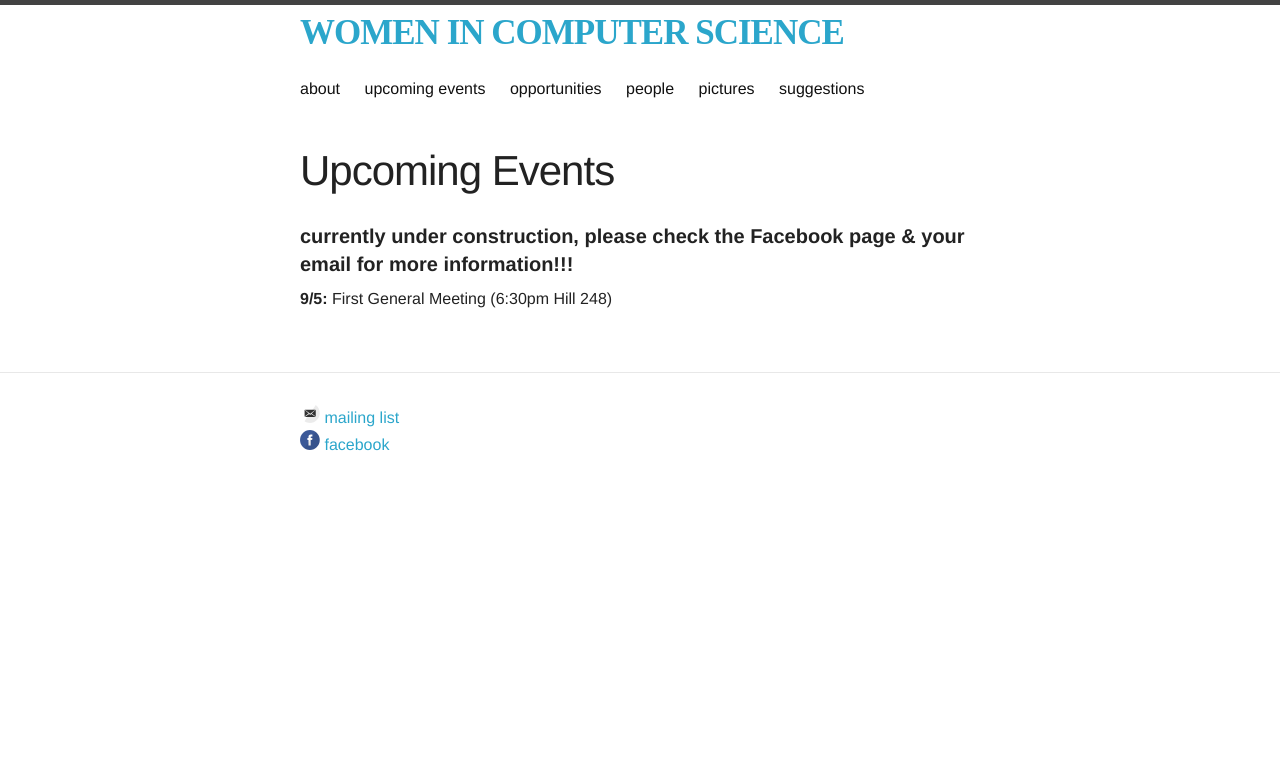
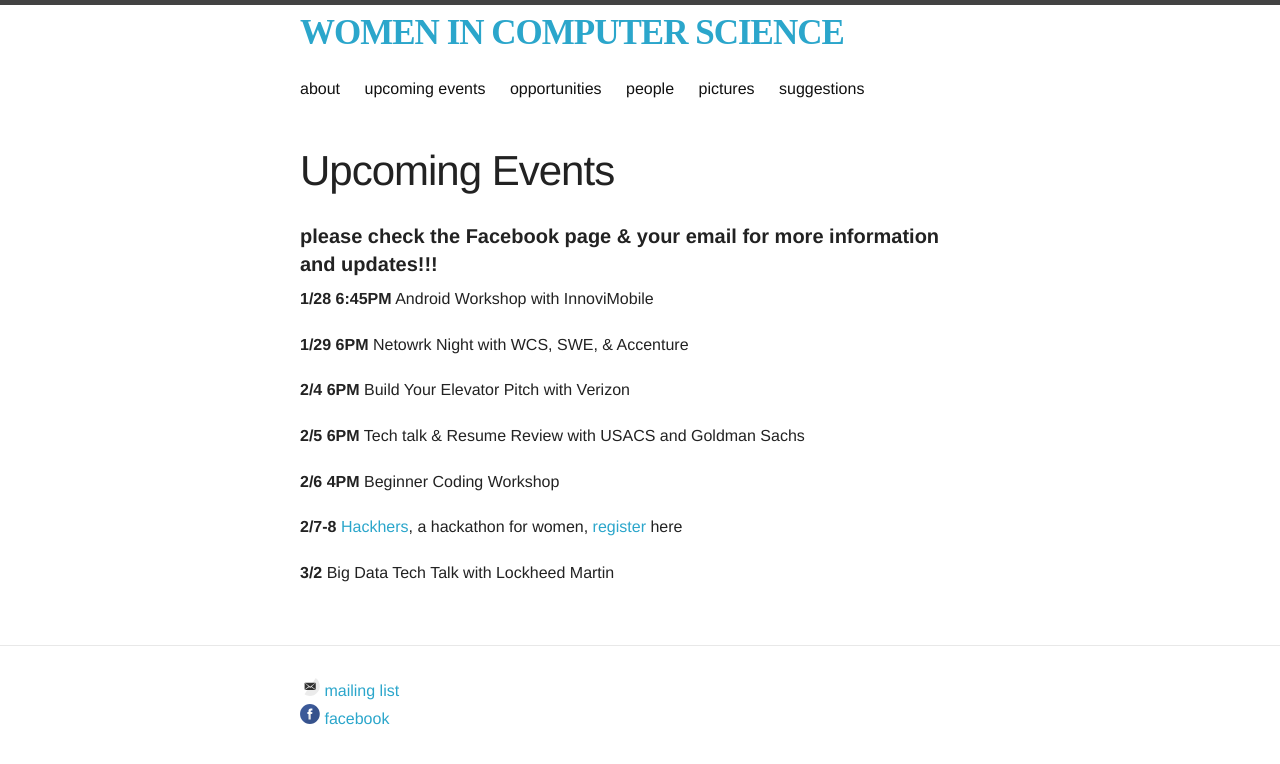
Before and after one commit to scarletwcs/ruwics.github.io, a Jekyll site: the page built from events.md, in a window 1280 px wide. Shown: the top 764 px of the page. Built offline with Jekyll 4.4.1, drawn with Linux system fonts in a browser that asks for light colours; nearby versions of some CDN libraries; some web fonts are replaced.

Commit message:
totally didn't test this before pushing lolz updating events

```diff
--- a/events.md
+++ b/events.md
@@ -4,6 +4,18 @@ title: Upcoming Events
 permalink: /events/
 ---
 
-#### **currently under construction, please check the Facebook page & your email for more information!!!**
+#### **please check the Facebook page & your email for more information and updates!!!**
 
-**9/5:** First General Meeting (6:30pm Hill 248)
+**1/28 6:45PM** Android Workshop with InnoviMobile
+
+**1/29 6PM** Netowrk Night with WCS, SWE, & Accenture
+
+**2/4 6PM** Build Your Elevator Pitch with Verizon
+
+**2/5 6PM** Tech talk & Resume Review with USACS and Goldman Sachs
+
+**2/6 4PM** Beginner Coding Workshop
+
+**2/7-8** [Hackhers](hackhers.me), a hackathon for women, [register](hackhers.me/#register) here
+
+**3/2** Big Data Tech Talk with Lockheed Martin
```
